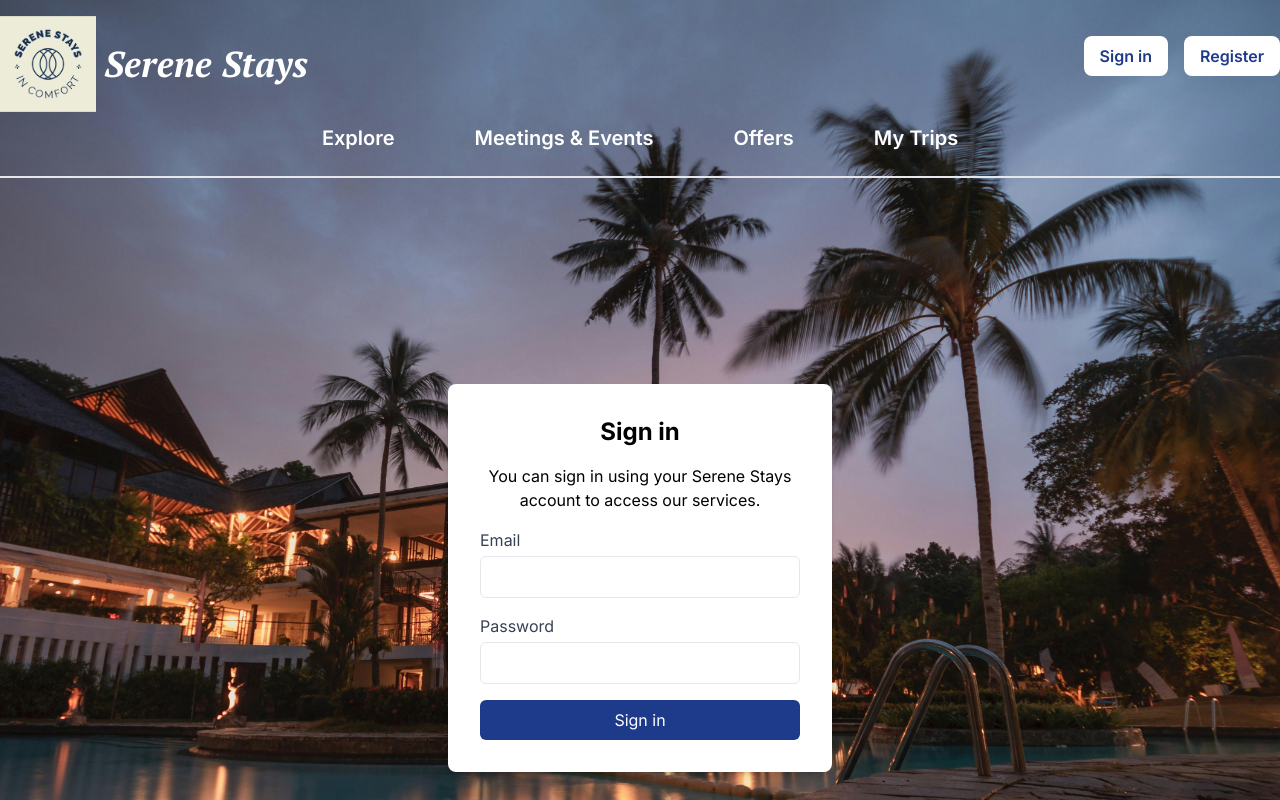
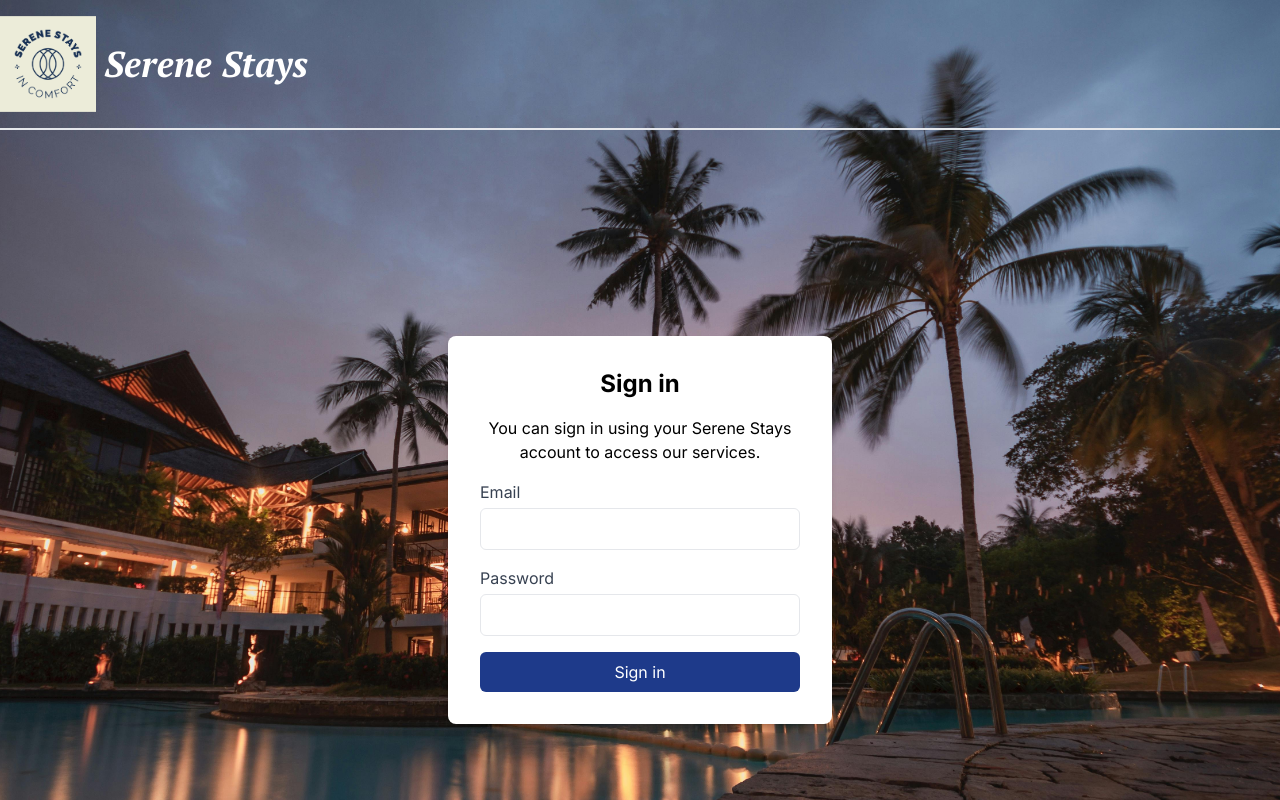
Before and after one commit to Aruna777/Hotel-Booking-Application, a React (Create React App) app: page /login in a window 1280 px wide. Shown: the top 800 px of the page. Built offline with nearby package versions, Linux system fonts and the light colour scheme.

Commit message:
Updated Navbar

```diff
--- a/src/navbar/Navbar.jsx
+++ b/src/navbar/Navbar.jsx
@@ -1,8 +1,13 @@
 import React from "react";
 import { Link } from "react-router-dom";
 import logo from "../assets/logo.png";
+import { useLocation } from "react-router-dom";
 
 const Navbar = ({ setShowOffersModal, setMeetingsEvents, setExplorePage }) => {
+  const location = useLocation();
+  const isAuthPage =
+    location.pathname === "/login" || location.pathname === "/register";
+
   return (
     <nav className="bg-transparent py-4 border-b-2 border-gray-00">
       <div className="container mx-auto flex justify-between items-center">
@@ -13,6 +18,8 @@
             Serene Stays
           </h1>
         </div>
+        {/* Sign In and Register links */}
+        {!isAuthPage && (
           <div className="flex space-x-4 mb-4">
             <Link
               to="/login"
@@ -27,10 +34,13 @@
               Register
             </Link>
           </div>
+        )}
       </div>
 
+      {/* Navbar buttons */}
+      {!isAuthPage && (
         <div className="bg-transparent py-1 mt-1">
-        <div className="container mx-auto flex justify-center space-x-12 text-xl ">
+          <div className="container mx-auto flex justify-center space-x-12 text-xl">
             <button
               onClick={() => setExplorePage(true)}
               className="px-4 py-1 bg-transparent text-white rounded-lg font-semibold hover:bg-gray-700 hover:text-white transition font-sans"
@@ -57,6 +67,7 @@
             </Link>
           </div>
         </div>
+      )}
     </nav>
   );
 };
```
Lines whose indentation alone changed are shown as unchanged.
